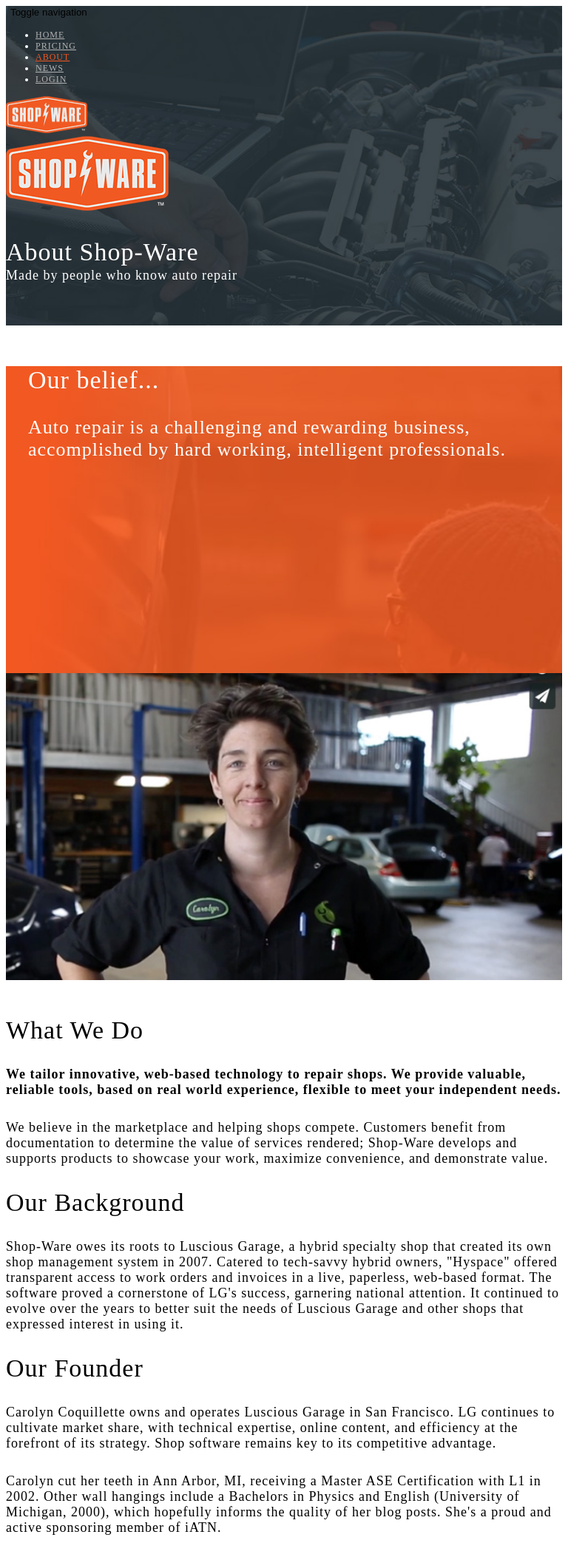
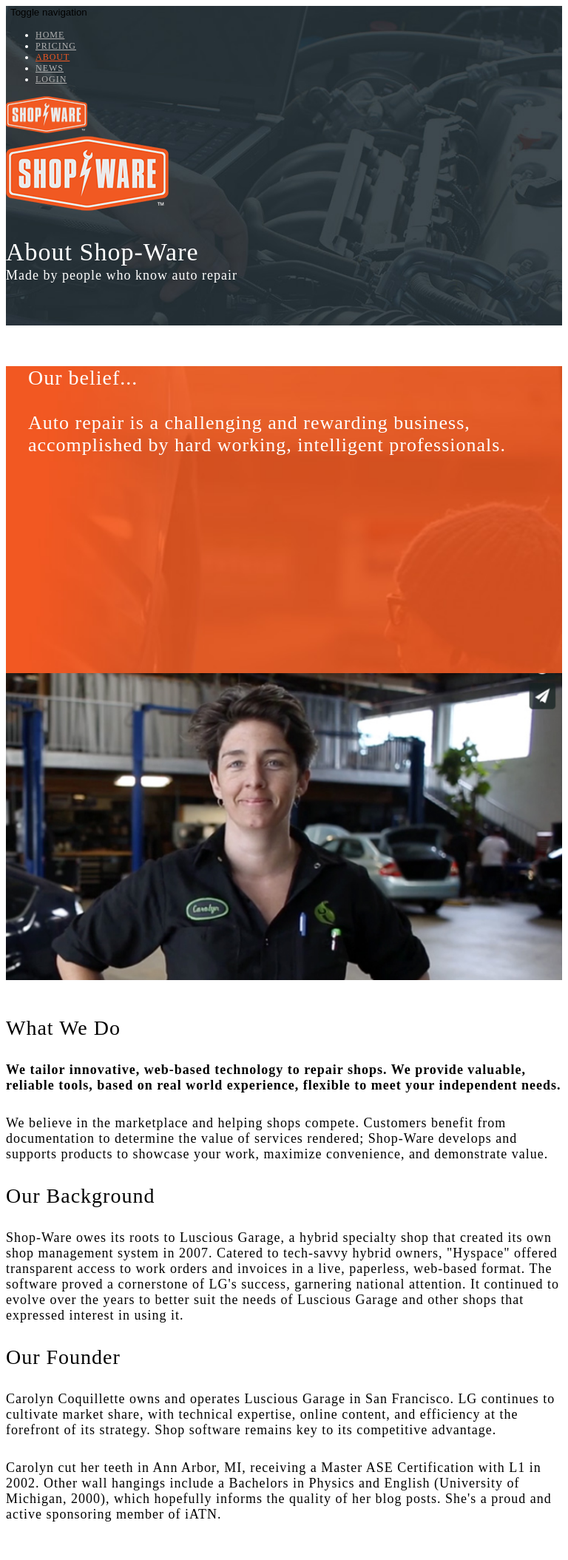
Before and after one commit to justinpetersen/shop-ware, a PHP site: page /about.html in a window 768 px wide. Shown: the top 2109 px of the page at 74% size. Run offline with PHP 8.4, Linux system fonts and the light colour scheme; style sheets or scripts are compiled from the project's sources; some libraries are stand-ins or nearby versions.

Commit message:
Adjusted global font sizes for mobile

```diff
--- a/app/styles/about.scss
+++ b/app/styles/about.scss
@@ -54,11 +54,12 @@
 -------------------------------------------------- */
 
 .about-copy {
-    font-size: 18px;
+    font-size: 15px;
 	margin-top: 32px;
 	margin-bottom: 32px;
 
     @media (min-width: 768px) {
+        font-size: 18px;
         margin-bottom: 170px;
     }
 
--- a/app/styles/global.scss
+++ b/app/styles/global.scss
@@ -24,9 +24,17 @@ h1 {
 }
 
 h2 {
-	font-size: 34px;
+    font-size: 18px;
 	font-weight: 400;
 	letter-spacing: 1px;
+
+    @media (min-width: 768px) and (max-width: 992px) {
+        font-size: 28px;
+    }
+
+    @media (min-width: 992px) {
+        font-size: 34px;
+    }
 }
 
 h4 {
```
